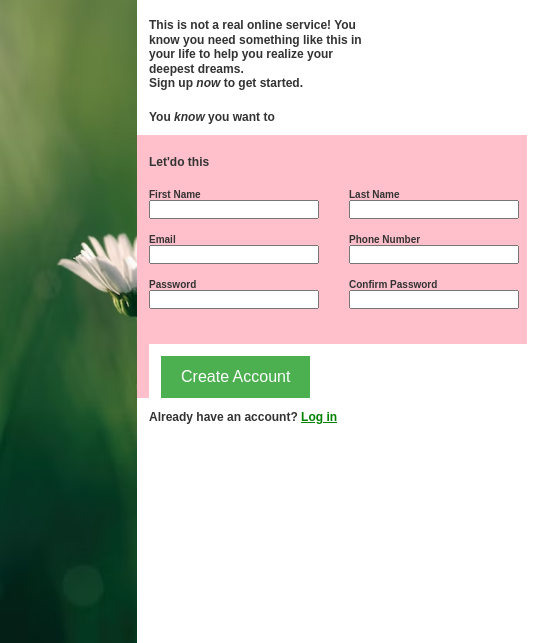
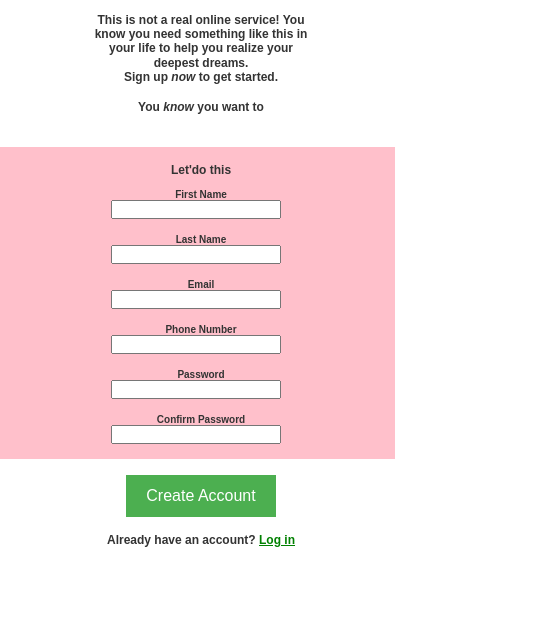
Before and after one commit to Rurutabi/Project-Sign-up-Form, a plain HTML site: page index.html in a window 390 px wide. Shown: the part 201-844 px from the top of the page, 549 px wide, since content can reach past the window. Drawn offline with Linux system fonts and the light colour scheme.

Commit message:
update css and make it responsive

```diff
--- a/index.html
+++ b/index.html
@@ -23,14 +23,14 @@
             this in your life to help you realize your deepest dreams.
           </p>
           <p>Sign up <em>now</em> to get started.</p>
-          <p class="seperate-text top">
+          <p class="seperate-text">
             You
             <em>know</em>
             you want to
           </p>
         </div>
         <form>
-          <p class="seperate-text">Let'do this</p>
+          <p class="seperate-text text">Let'do this</p>
           <div class="form-container">
             <div class="user-input-box">
               <label for="firstName">First Name</label>
@@ -70,12 +70,14 @@
             </div>
           </div>
           <div class="create-account">
-            <button class="button-33" type="submit" id="submit-btn">
+            <button class="create-btn" type="submit" id="submit-btn">
               Create Account
             </button>
           </div>
         </form>
-        <p class="bottom">Already have an account? <a href="url">Log in</a></p>
+        <p class="bottom text">
+          Already have an account? <a href="url">Log in</a>
+        </p>
       </section>
     </div>
   </body>
--- a/style.css
+++ b/style.css
@@ -1,3 +1,8 @@
+:root {
+  --main-padding: 12px;
+  --main-margin: 16px;
+}
+
 * {
   margin: 0;
   padding: 0;
@@ -32,7 +37,7 @@ body {
   background-color: rgba(0, 0, 0, 0.3);
   font-size: 4.8rem;
   color: white;
-  margin-top: 20%;
+  margin-top: 25%;
   width: 100%;
   height: 100px;
 }
@@ -48,13 +53,24 @@ img {
   width: 100%;
 }
 
+form {
+  margin-top: 32px;
+  background-color: pink;
+}
+
+.form-container {
+  display: flex;
+  flex-wrap: wrap;
+  justify-content: space-between;
+  width: 400px;
+  padding-top: var(--main-padding);
+}
+
 .introduction-text,
-.create-account {
-  padding-left: 12px;
-}
-form {
-  background-color: pink;
-  padding-left: 12px;
+.create-account,
+.form-container,
+.text {
+  padding-left: var(--main-padding);
 }
 
 p,
@@ -66,25 +82,13 @@ em {
   font-weight: bold;
 }
 
-a {
-  font-size: 1.2rem;
-  color: green;
-}
-
-a:hover {
-  color: rgb(12, 202, 75);
-}
-
 label {
   font-size: 1rem;
 }
 
 .seperate-text {
-  margin-top: 20px;
-}
-
-.top {
-  margin-bottom: 10px;
+  margin-top: var(--main-margin);
+  width: 50%;
 }
 
 .introduction-text {
@@ -92,14 +96,6 @@ label {
   flex-direction: column;
   line-height: 1.2; /* Adjust this value to your desired spacing */
   width: 60%;
-}
-
-.form-container {
-  display: flex;
-  flex-wrap: wrap;
-  justify-content: space-between;
-  padding: 20px 0;
-  width: 400px;
 }
 
 .user-input-box {
@@ -123,7 +119,7 @@ input:focus {
 .create-account {
   background-color: white;
 }
-.button-33 {
+.create-btn {
   background-color: #4caf50; /* Green */
   border: none;
   color: white;
@@ -132,10 +128,53 @@ input:focus {
   text-decoration: none;
   display: inline-block;
   font-size: 16px;
-  margin-top: 12px;
+  margin-top: var(--main-margin);
+}
+
+a {
+  font-size: 1.2rem;
+  color: green;
+}
+
+a:hover {
+  color: rgb(12, 202, 75);
 }
 
 .bottom {
-  margin-top: 12px;
-  margin-left: 12px;
+  margin-top: var(--main-margin);
 }
+
+@media only screen and (max-width: 600px) {
+  .container {
+    flex-direction: column;
+    height: auto;
+    text-align: center;
+  }
+
+  .group1 {
+    justify-content: center;
+    align-items: center;
+    width: 100%;
+  }
+
+  .group2 {
+    margin-top: var(--main-margin);
+    justify-content: center;
+    align-items: center;
+  }
+
+  .seperate-text {
+    width: 100%;
+  }
+
+  .form-container {
+    display: flex;
+    flex-direction: column;
+    justify-content: center;
+    align-items: center;
+  }
+
+  .bottom {
+    margin-bottom: var(--main-margin);
+  }
+}
```
